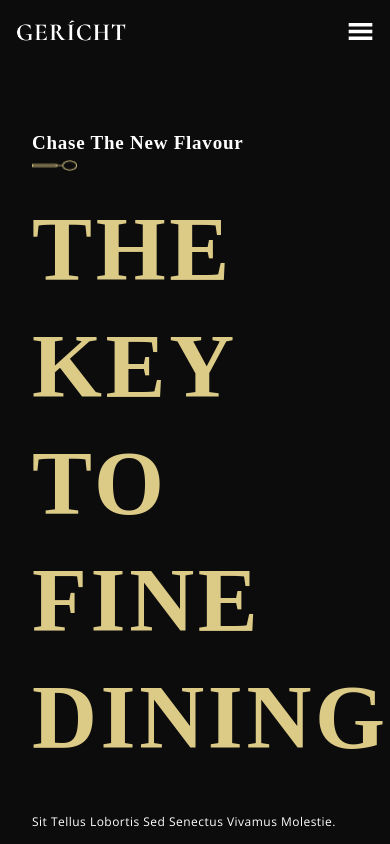
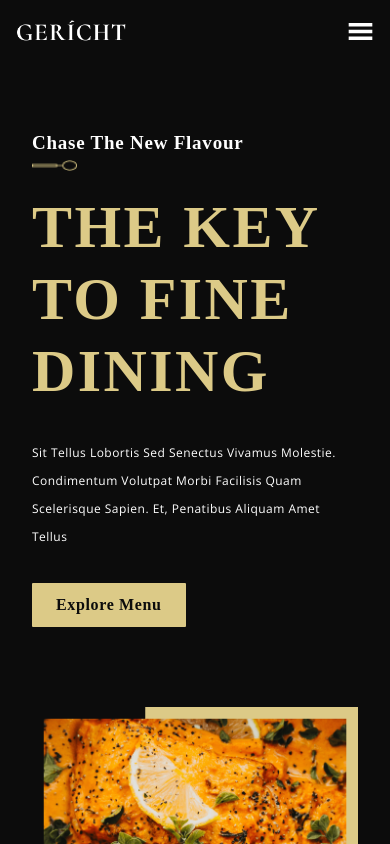
Before and after one commit to sika-007/fine-dining-landing-page, a React (Vite) app: page / in a window 390 px wide. Shown: the top 844 px of the page. Built offline with nearby package versions, Linux system fonts and the light colour scheme; a web font is replaced by a local one.

Commit message:
Optimization of Header component for small devices
This change was made to ensure that mobile devices with narrow screens like the Z-fold's will not experience any overflow from the heading in the heaeder container

```diff
--- a/src/containers/header/header.css
+++ b/src/containers/header/header.css
@@ -14,3 +14,10 @@
 .app__wrapper_img img{
     width: 80%;
 }
+
+@media screen and (max-width: 650px) {
+    .app__header-h1 {
+        font-size: 60px;
+        line-height: 72px;;
+    }
+}
```
